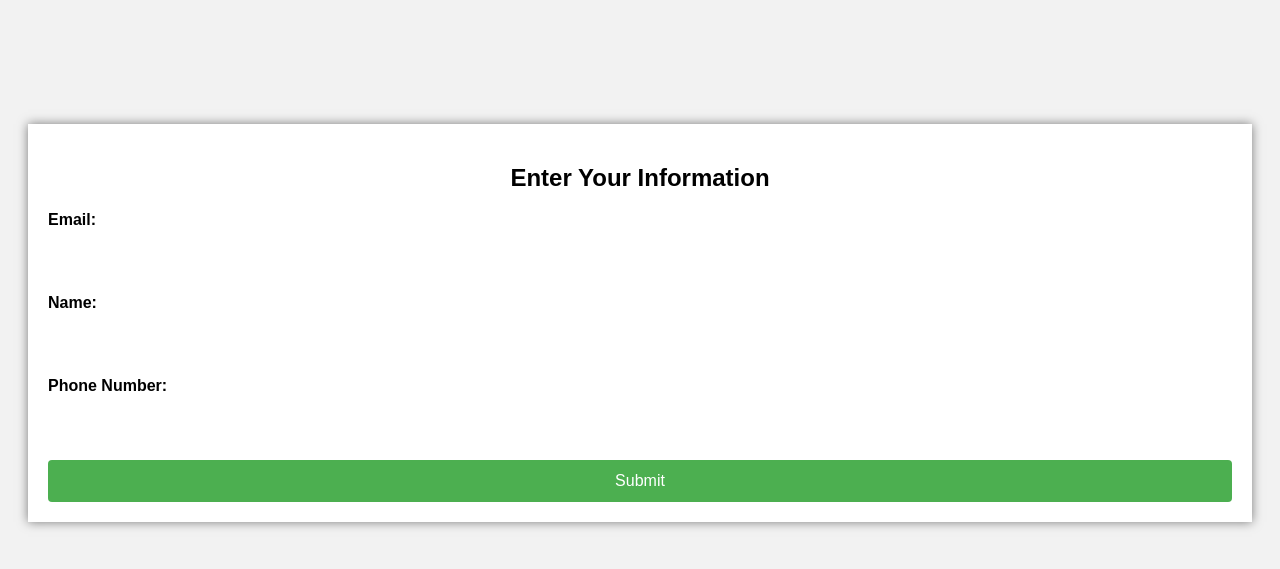
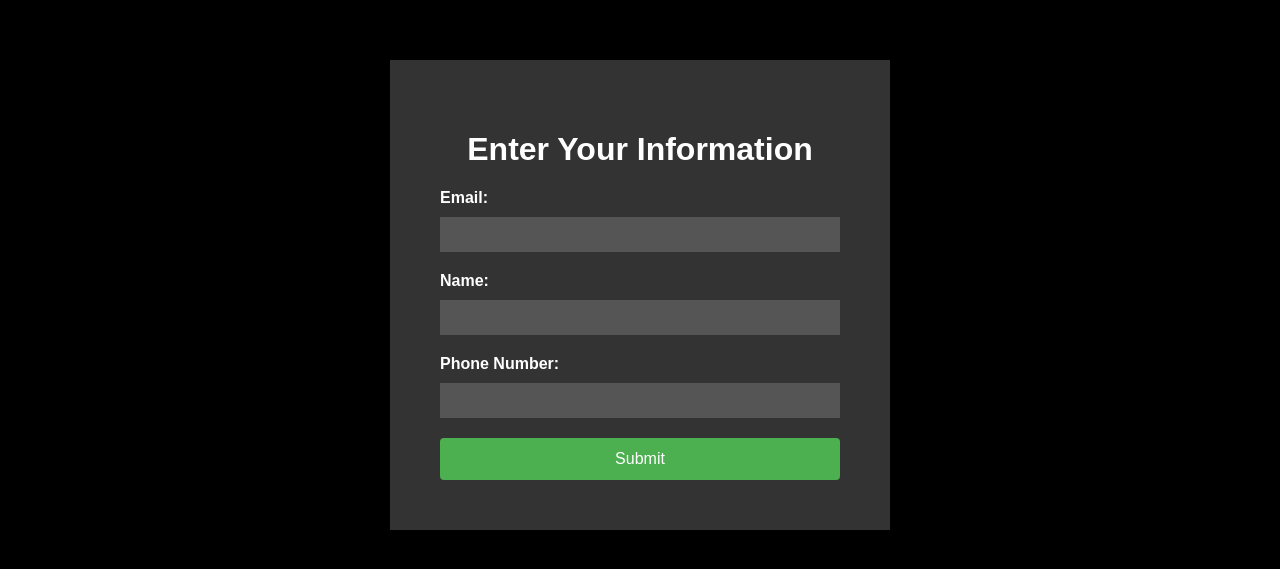
Before and after one commit to Gifterx/teastyg, a plain HTML site: page index.html in a window 1280 px wide. Shown: the part 105-674 px from the top of the page. Drawn offline with Linux system fonts and the light colour scheme.

Commit message:
Update index.html

```diff
--- a/index.html
+++ b/index.html
@@ -1,42 +1,50 @@
 <!DOCTYPE html>
 <html>
 <head>
-  <title>User Information Form</title>
+  <title>Form with Dark Background</title>
   <style>
     body {
       font-family: Arial, sans-serif;
-      background-color: #f2f2f2;
-      height: 100vh;
+      background-color: #000;
+      color: #fff;
+      margin: 0;
+      padding: 0;
+    }
+
+    .container {
       display: flex;
       align-items: center;
       justify-content: center;
-      padding: 20px;
+      height: 100vh;
+      width: 100%;
     }
 
     .card {
+      background-color: #333;
+      padding: 50px;
+      max-width: 500px;
       width: 100%;
-      background-color: #fff;
-      box-shadow: 0 0 10px rgba(0, 0, 0, 0.5);
-      padding: 20px;
+      box-sizing: border-box;
     }
 
-    h2 {
+    h1, p {
       text-align: center;
     }
 
     label {
       display: block;
+      font-weight: bold;
       margin-bottom: 10px;
-      font-weight: bold;
     }
 
     input[type="text"] {
       width: 100%;
       padding: 10px;
       border: none;
-      border-radius: 4px;
+      background-color: #555;
+      color: #fff;
+      margin-bottom: 20px;
       box-sizing: border-box;
-      margin-bottom: 20px;
     }
 
     input[type="submit"] {
@@ -55,8 +63,9 @@
   </style>
 </head>
 <body>
+  <div class="container">
     <div class="card">
-    <h2>Enter Your Information</h2>
+      <h1>Enter Your Information</h1>
       <form id="infoForm" action="">
         <label for="email">Email:</label>
         <input type="text" id="email" name="email" required>
@@ -67,8 +76,9 @@
         <label for="phone">Phone Number:</label>
         <input type="text" id="phone" name="phone" required>
 
-      <input type="submit" value="Submit" onClick="getFormData(event)">
+        <input type="submit" value="Submit" onclick="getFormData(event)">
       </form>
+    </div>
   </div>
 
   <script>
```
Lines whose indentation alone changed are shown as unchanged.
